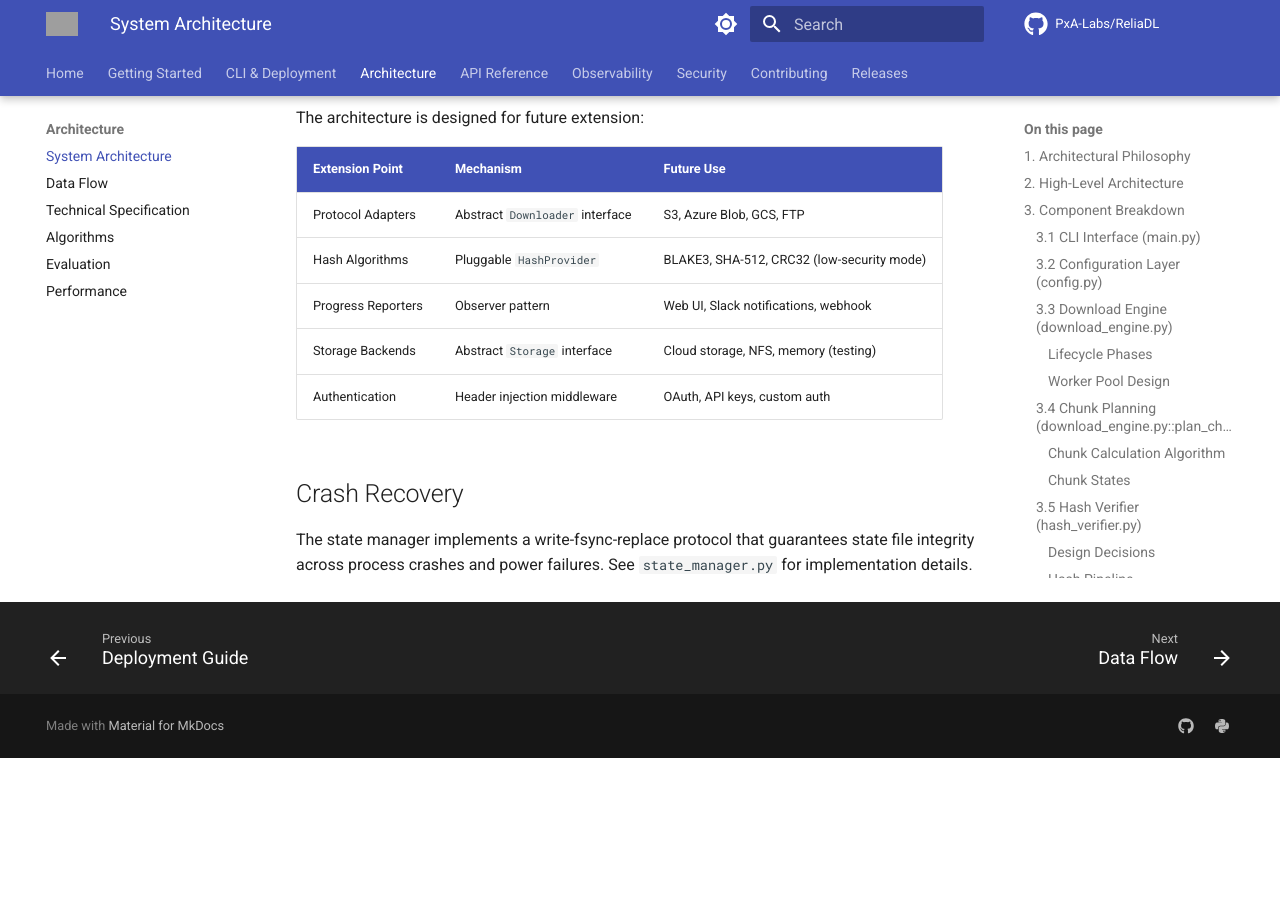
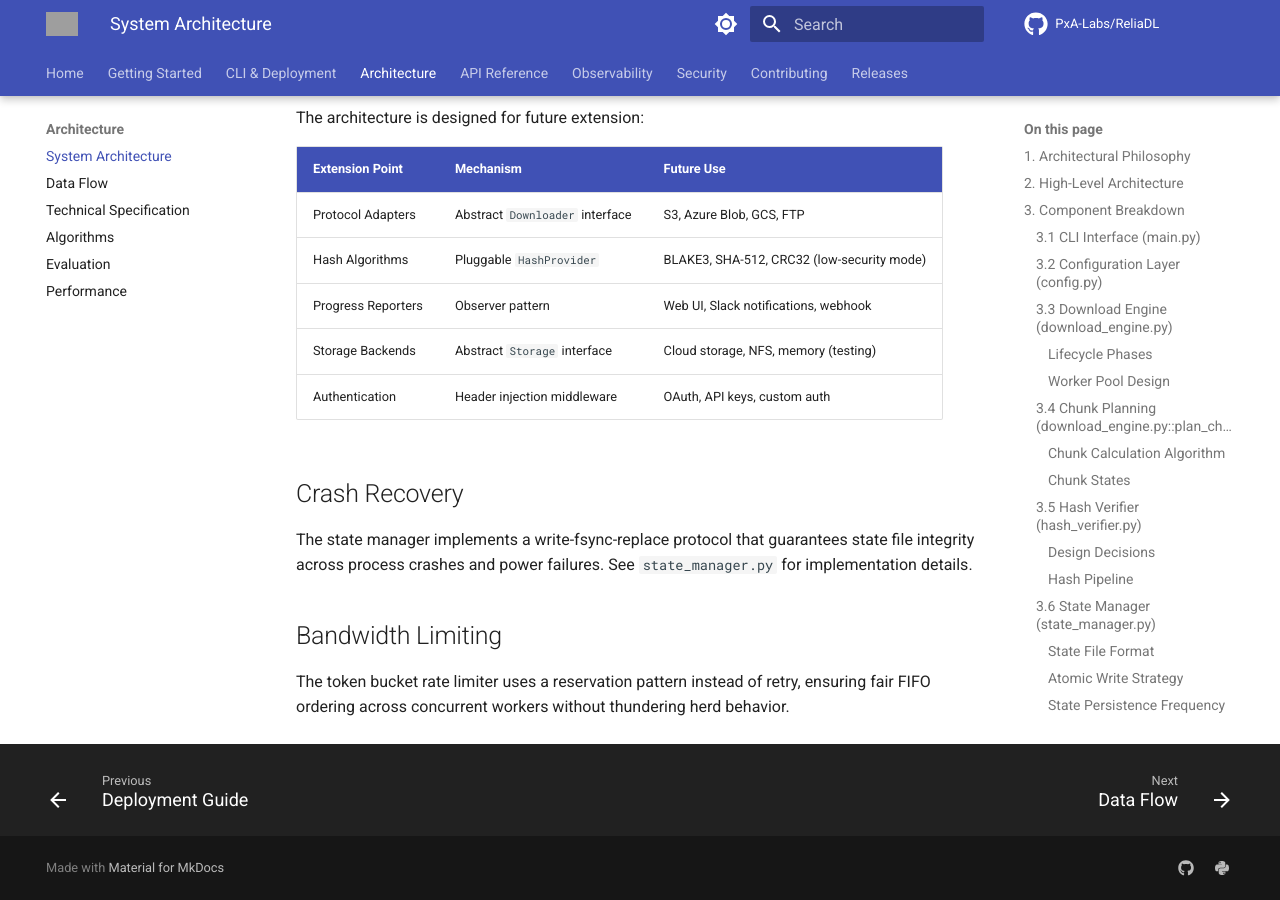
Before and after one commit to PxA-Labs/ReliaDL, an MkDocs documentation site: the page built from docs/ARCHITECTURE.md, in a window 1280 px wide and 900 px high, scrolled down 14403 px. Built offline with MkDocs 1.6.1 and Material for MkDocs 9.7.7, drawn with Linux system fonts in a browser that asks for light colours; comment, search, counter and statistics services are not loaded; the version menu is left out; before the commit the page ends 15161 px from its top, so only the background shows below that; grey boxes are pictures that could not be loaded.

Commit message:
docs: add bandwidth limiting section to architecture docs

```diff
--- a/docs/ARCHITECTURE.md
+++ b/docs/ARCHITECTURE.md
@@ -593,3 +593,7 @@ The architecture is designed for future extension:
 ## Crash Recovery
 
 The state manager implements a write-fsync-replace protocol that guarantees state file integrity across process crashes and power failures. See `state_manager.py` for implementation details.
+
+## Bandwidth Limiting
+
+The token bucket rate limiter uses a reservation pattern instead of retry, ensuring fair FIFO ordering across concurrent workers without thundering herd behavior.
```
